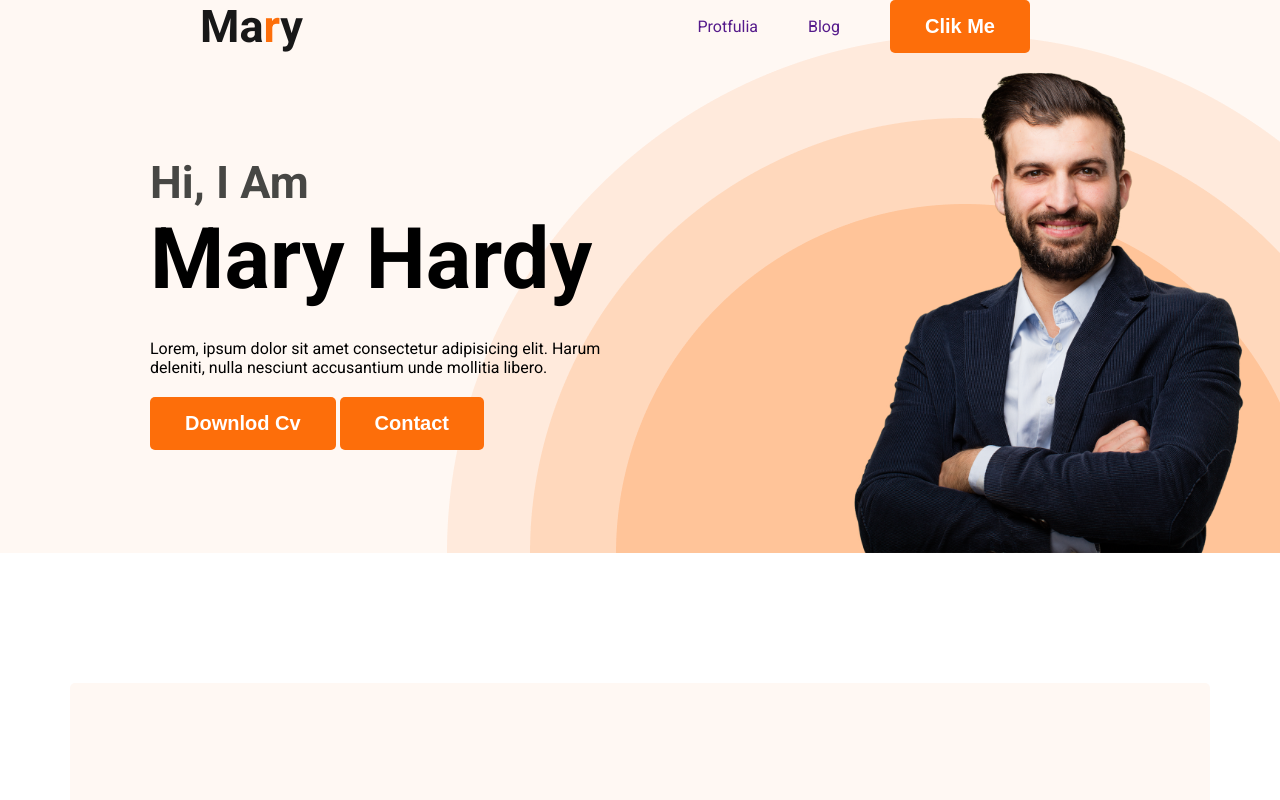
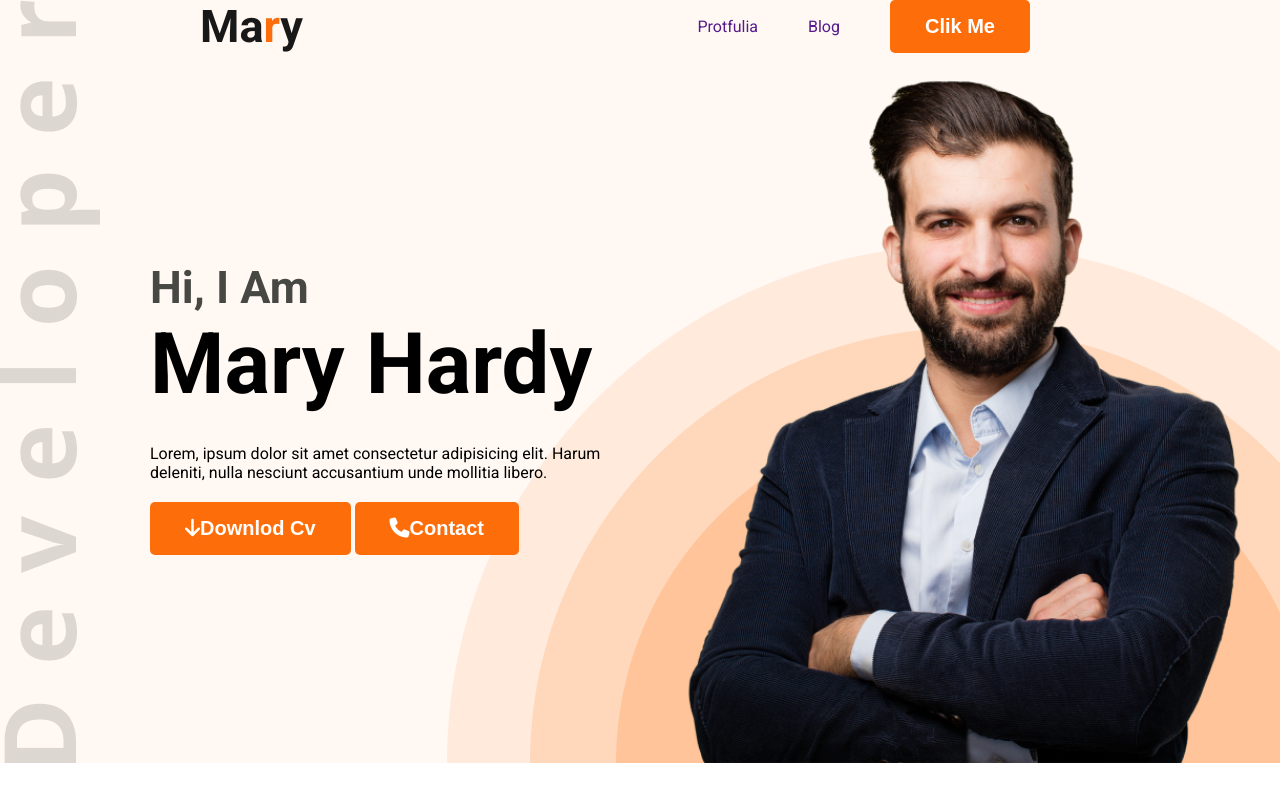
Before and after one commit to fatema74/project-1, a plain HTML site: page index.html in a window 1280 px wide. Shown: the top 800 px of the page. Drawn offline with Linux system fonts and the light colour scheme.

Commit message:
added icon

```diff
--- a/assete/css/style.css
+++ b/assete/css/style.css
@@ -47,9 +47,9 @@ nav > ul > li> a{
 }
 .header{
   background-color: #fff8f3;
-  background-image: url(../img/header_bg.png);
+  background-image: url(../img/header_bg.png), url(../img/developer.png);
   background-repeat: no-repeat;
-  background-position: bottom right;
+  background-position: bottom right, top left;
 }
 .banner{
   padding: 30px 30px 30px 150px;
@@ -59,7 +59,7 @@ nav > ul > li> a{
 }
 .banner,
 .profie{
-  height: 500px;
+  height: 710px;
 }
 .banner-contant{
   max-width: 500px;
--- a/index.html
+++ b/index.html
@@ -27,8 +27,10 @@
         <h3 class="banner-creti">hi, i am</h3>
         <h1 class="banner-title">mary hardy</h1>
         <p class="banner-conten">Lorem, ipsum dolor sit amet consectetur adipisicing elit. Harum deleniti, nulla nesciunt accusantium unde mollitia libero.</p>
-        <button class="btn">downlod cv</button>
-        <button class="btn">contact</button>
+
+        <button class="btn"><i class="fa-solid fa-arrow-down"></i>downlod cv</button>
+
+        <button class="btn"><i class="fa-solid fa-phone"></i>contact</button>
       </div>
       <img class="profie" src="assete/img/hardy.png" alt="">
     </div>
@@ -139,7 +141,8 @@
         </div>
       </div>
       <div class="downlod-cd">
-        <button class="btn">downlod cd</button>
+
+        <button class="btn"><i class="fa-solid fa-arrow-down"></i>downlod cd</button>
       </div>
     </section>
   </main>
```
